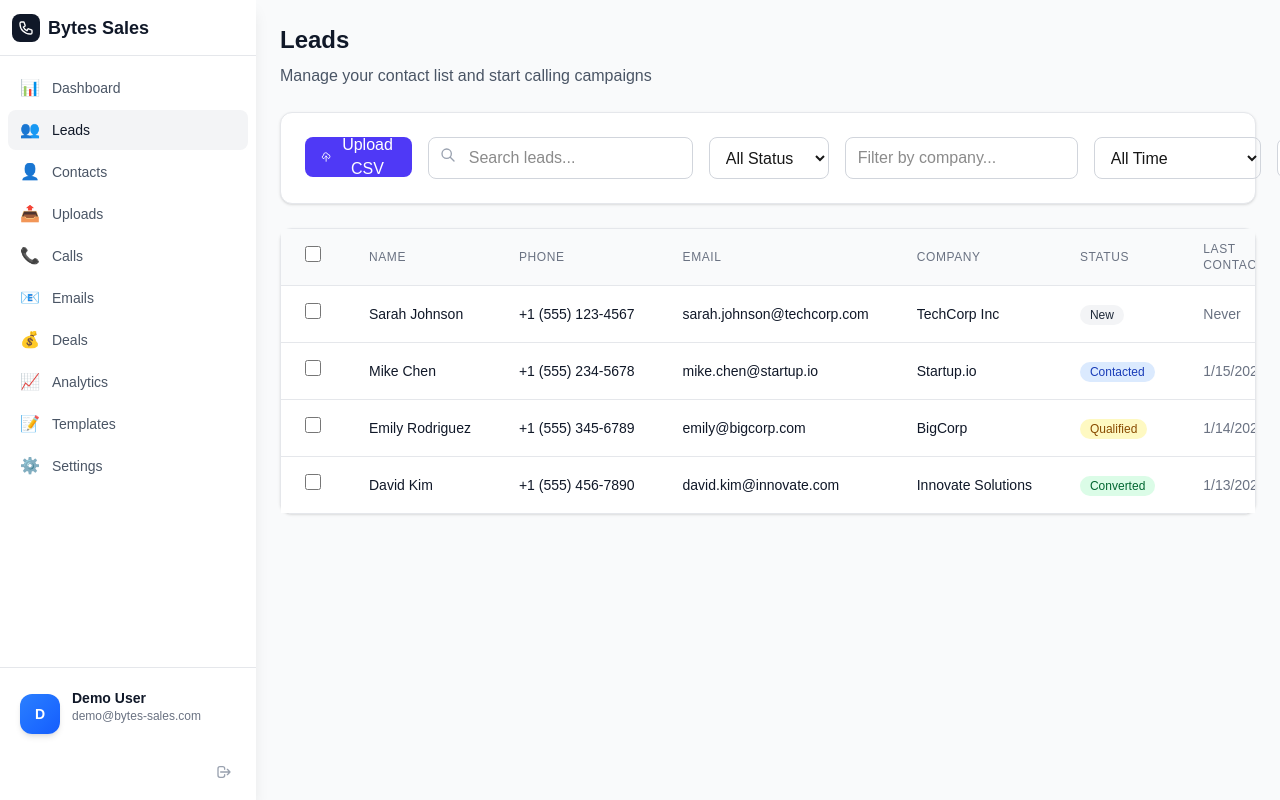
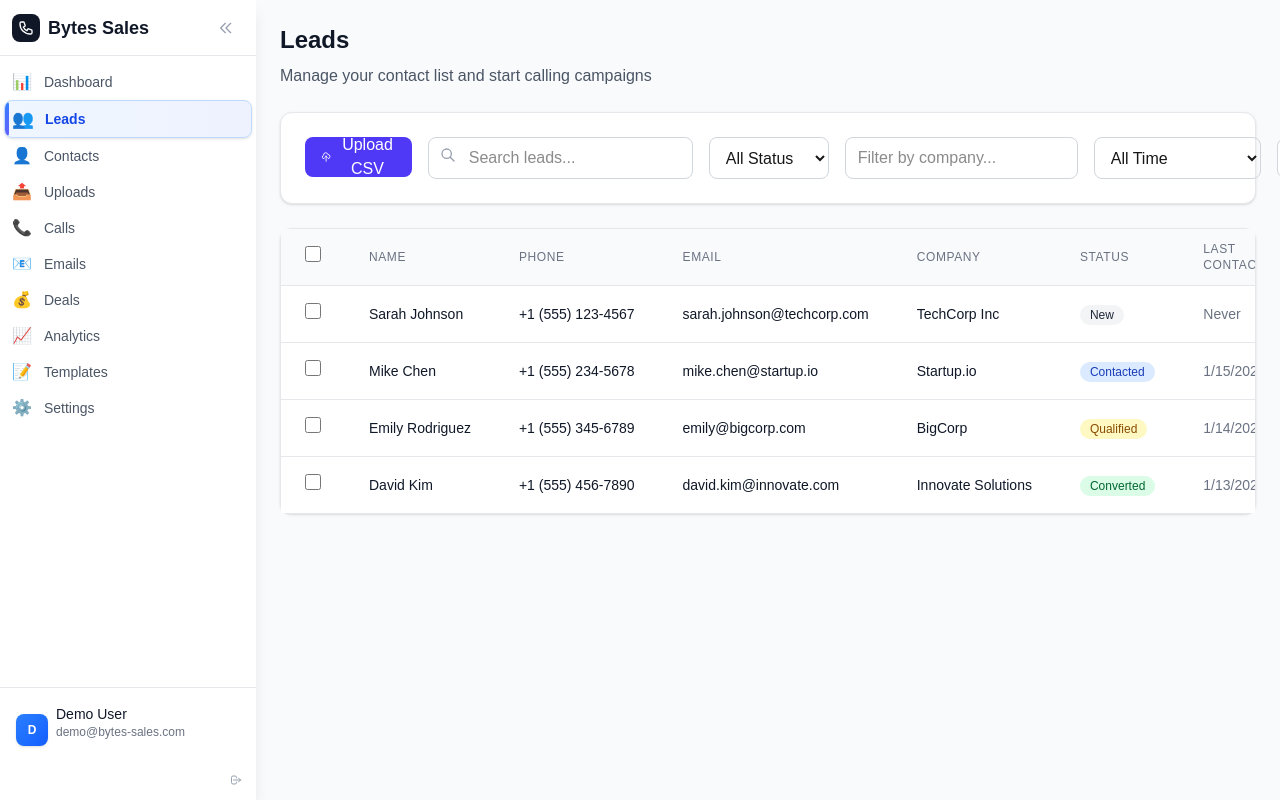
Before and after one commit to developer-bytespak/bytes-sales-frontend, a Next.js app: page /dashboard/leads in a window 1280 px wide. Built offline with nearby package versions, Linux system fonts and the light colour scheme; no server answers.

Commit message:
Improved nav-bar

```diff
--- a/components/layout/dashboard-layout.tsx
+++ b/components/layout/dashboard-layout.tsx
@@ -16,6 +16,7 @@ interface DashboardLayoutProps {
 
 export function DashboardLayout({ children }: DashboardLayoutProps) {
   const [sidebarOpen, setSidebarOpen] = useState(false);
+  const [sidebarCollapsed, setSidebarCollapsed] = useState(false);
   const { data: session, status } = useSession();
   const pathname = usePathname();
   const router = useRouter();
@@ -51,8 +52,9 @@ export function DashboardLayout({ children }: DashboardLayoutProps) {
           {/* Sidebar */}
           <div
             className={cn(
-          "fixed inset-y-0 left-0 z-50 w-64 bg-white shadow-lg transform transition-transform duration-300 ease-in-out lg:translate-x-0 lg:static lg:inset-0",
-          sidebarOpen ? "translate-x-0" : "-translate-x-full"
+              "fixed inset-y-0 left-0 z-50 bg-white shadow-lg transform transition-all duration-300 ease-in-out lg:translate-x-0 lg:static lg:inset-0",
+              sidebarOpen ? "translate-x-0" : "-translate-x-full",
+              sidebarCollapsed ? "w-16" : "w-64"
             )}
           >
         <div className="flex flex-col h-full">
@@ -64,72 +66,140 @@ export function DashboardLayout({ children }: DashboardLayoutProps) {
                   <path strokeLinecap="round" strokeLinejoin="round" strokeWidth={2} d="M3 5a2 2 0 012-2h3.28a1 1 0 01.948.684l1.498 4.493a1 1 0 01-.502 1.21l-2.257 1.13a11.042 11.042 0 005.516 5.516l1.13-2.257a1 1 0 011.21-.502l4.493 1.498a1 1 0 01.684.949V19a2 2 0 01-2 2h-1C9.716 21 3 14.284 3 6V5z" />
                 </svg>
               </div>
-              <span className="ml-2 text-lg font-bold text-gray-900">Bytes Sales</span>
+              {!sidebarCollapsed && (
+                <span className="ml-2 text-lg font-bold text-gray-900 transition-opacity duration-300">
+                  Bytes Sales
+                </span>
+              )}
             </div>
+            <div className="flex items-center space-x-1">
+              <button
+                onClick={() => setSidebarCollapsed(!sidebarCollapsed)}
+                className="p-1.5 rounded-md text-gray-400 hover:text-gray-600 hover:bg-gray-100 transition-colors"
+                title={sidebarCollapsed ? "Expand sidebar" : "Collapse sidebar"}
+              >
+                <svg className="w-4 h-4" fill="none" stroke="currentColor" viewBox="0 0 24 24">
+                  <path strokeLinecap="round" strokeLinejoin="round" strokeWidth={2} d="M11 19l-7-7 7-7m8 14l-7-7 7-7" />
+                </svg>
+              </button>
               <button
                 onClick={() => setSidebarOpen(false)}
-              className="lg:hidden p-2 rounded-md text-gray-400 hover:text-gray-600 hover:bg-gray-100"
+                className="lg:hidden p-1.5 rounded-md text-gray-400 hover:text-gray-600 hover:bg-gray-100"
               >
-              <svg className="w-5 h-5" fill="none" stroke="currentColor" viewBox="0 0 24 24">
+                <svg className="w-4 h-4" fill="none" stroke="currentColor" viewBox="0 0 24 24">
                   <path strokeLinecap="round" strokeLinejoin="round" strokeWidth={2} d="M6 18L18 6M6 6l12 12" />
                 </svg>
               </button>
             </div>
+          </div>
 
           {/* Navigation */}
-          <nav className="flex-1 px-2 py-3 space-y-0.5">
+          <nav className="flex-1 px-1 py-2 space-y-0">
             {navigation.map((item) => {
               const isActive = pathname === item.href;
               return (
                 <Link
                   key={item.name}
                   href={item.href}
+                  onClick={(e) => {
+                    // Only close mobile sidebar if it's open, don't affect collapsed state
+                    if (sidebarOpen) {
+                      setSidebarOpen(false);
+                    }
+                    // Don't prevent navigation, just handle sidebar state
+                  }}
                   className={cn(
-                    "flex items-center px-3 py-2 text-sm font-medium rounded-lg transition-colors duration-200",
+                    "group flex items-center rounded-lg transition-all duration-300 ease-in-out relative overflow-hidden",
+                    sidebarCollapsed ? "px-2 py-2 justify-center" : "px-2 py-1.5",
                     isActive
-                      ? "bg-gray-100 text-gray-900"
-                      : "text-gray-600 hover:bg-gray-50 hover:text-gray-900"
+                      ? "bg-gradient-to-r from-blue-50 to-indigo-50 text-blue-700 shadow-sm border border-blue-200"
+                      : "text-gray-600 hover:bg-gradient-to-r hover:from-gray-50 hover:to-gray-100 hover:text-gray-900 hover:shadow-sm hover:scale-[1.02]"
                   )}
+                  title={sidebarCollapsed ? item.name : undefined}
                 >
-                  <span className="mr-3 text-base">{item.icon}</span>
+                  {/* Active indicator */}
+                  {isActive && (
+                    <div className="absolute left-0 top-0 bottom-0 w-1 bg-gradient-to-b from-blue-500 to-indigo-500 rounded-r-full"></div>
+                  )}
+
+                  {/* Icon with animation */}
+                  <span className={cn(
+                    "text-base transition-all duration-300",
+                    sidebarCollapsed ? "" : "mr-3",
+                    isActive
+                      ? "scale-110"
+                      : "group-hover:scale-110 group-hover:rotate-3"
+                  )}>
+                    {item.icon}
+                  </span>
+
+                  {/* Text with animation - only show when not collapsed */}
+                  {!sidebarCollapsed && (
+                    <span className={cn(
+                      "text-sm font-medium transition-all duration-300",
+                      isActive
+                        ? "font-semibold"
+                        : "group-hover:font-medium"
+                    )}>
                       {item.name}
+                    </span>
+                  )}
+
+                  {/* Hover effect overlay */}
+                  <div className="absolute inset-0 bg-gradient-to-r from-blue-500/5 to-indigo-500/5 opacity-0 group-hover:opacity-100 transition-opacity duration-300 rounded-lg"></div>
                 </Link>
               );
             })}
           </nav>
 
               {/* User section */}
-              <div className="border-t border-gray-200 p-3">
+              <div className="border-t border-gray-200 p-2">
                 <Link
                   href="/dashboard/profile"
-                  className="flex items-center p-2 rounded-lg hover:bg-gray-50 transition-colors group"
+                  onClick={(e) => {
+                    // Only close mobile sidebar if it's open, don't affect collapsed state
+                    if (sidebarOpen) {
+                      setSidebarOpen(false);
+                    }
+                    // Don't prevent navigation, just handle sidebar state
+                  }}
+                  className={cn(
+                    "group flex items-center rounded-xl hover:bg-gradient-to-r hover:from-blue-50 hover:to-indigo-50 transition-all duration-300 relative overflow-hidden",
+                    sidebarCollapsed ? "p-2 justify-center" : "p-2"
+                  )}
+                  title={sidebarCollapsed ? `${session?.user?.name || "Demo User"} - View Profile` : undefined}
                 >
-                  <div className="w-10 h-10 bg-gradient-to-br from-blue-500 to-blue-600 rounded-xl flex items-center justify-center shadow-md group-hover:shadow-lg transition-shadow">
-                    <span className="text-sm font-bold text-white">
+                  {/* Hover effect overlay */}
+                  <div className="absolute inset-0 bg-gradient-to-r from-blue-500/5 to-indigo-500/5 opacity-0 group-hover:opacity-100 transition-opacity duration-300 rounded-xl"></div>
+
+                  <div className="w-8 h-8 bg-gradient-to-br from-blue-500 to-blue-600 rounded-lg flex items-center justify-center shadow-sm group-hover:shadow-lg group-hover:scale-105 transition-all duration-300">
+                    <span className="text-xs font-bold text-white group-hover:scale-110 transition-transform duration-300">
                       {session?.user?.name?.charAt(0) || "D"}
                     </span>
                   </div>
-                  <div className="ml-3 flex-1 min-w-0">
-                    <p className="text-sm font-semibold text-gray-900 truncate group-hover:text-blue-700 transition-colors">
+                  {!sidebarCollapsed && (
+                    <div className="ml-2 flex-1 min-w-0 relative z-10">
+                      <p className="text-sm font-medium text-gray-900 truncate group-hover:text-blue-700 group-hover:font-semibold transition-all duration-300">
                         {session?.user?.name || "Demo User"}
                       </p>
-                    <p className="text-xs text-gray-500 truncate">
+                      <p className="text-xs text-gray-500 truncate group-hover:text-gray-600 transition-colors duration-300">
                         {session?.user?.email || "demo@bytes-sales.com"}
                       </p>
-                    <p className="text-xs text-blue-600 opacity-0 group-hover:opacity-100 transition-opacity">
+                      <p className="text-xs text-blue-600 opacity-0 group-hover:opacity-100 transition-all duration-300 transform translate-x-2 group-hover:translate-x-0">
                         View Profile →
                       </p>
                     </div>
+                  )}
                 </Link>
-                <div className="mt-2 flex justify-end">
+                <div className={cn("flex justify-end", sidebarCollapsed ? "mt-1" : "mt-1")}>
                   <Button
                     variant="ghost"
                     size="sm"
                     onClick={() => router.push("/auth/login")}
-                    className="text-gray-400 hover:text-gray-600"
+                    className="text-gray-400 hover:text-red-600 hover:bg-red-50 h-6 w-6 p-0 rounded-lg transition-all duration-300 hover:scale-110"
                     title="Sign Out"
                   >
-                    <svg className="w-4 h-4" fill="none" stroke="currentColor" viewBox="0 0 24 24">
+                    <svg className="w-3 h-3 transition-transform duration-300 hover:rotate-12" fill="none" stroke="currentColor" viewBox="0 0 24 24">
                       <path strokeLinecap="round" strokeLinejoin="round" strokeWidth={2} d="M17 16l4-4m0 0l-4-4m4 4H7m6 4v1a3 3 0 01-3 3H6a3 3 0 01-3-3V7a3 3 0 013-3h4a3 3 0 013 3v1" />
                     </svg>
                   </Button>
```
Lines whose indentation alone changed are shown as unchanged.
